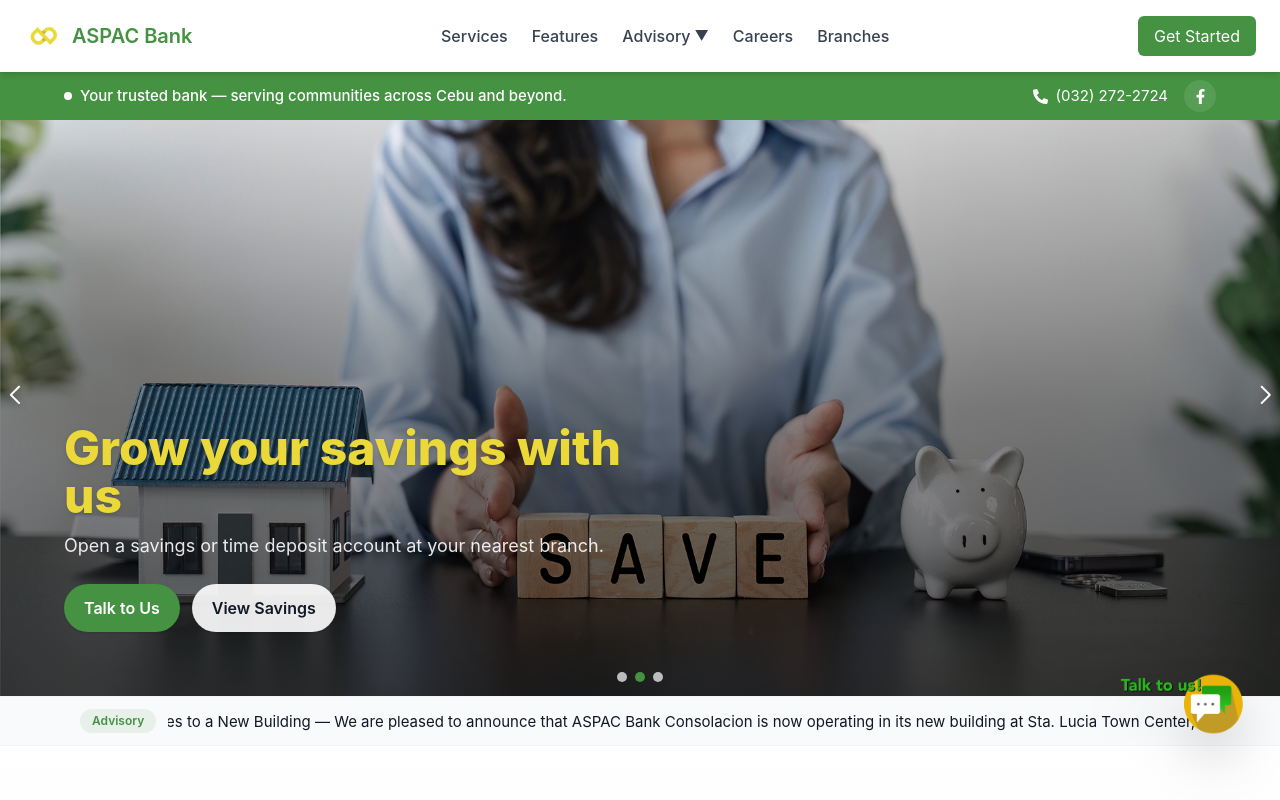
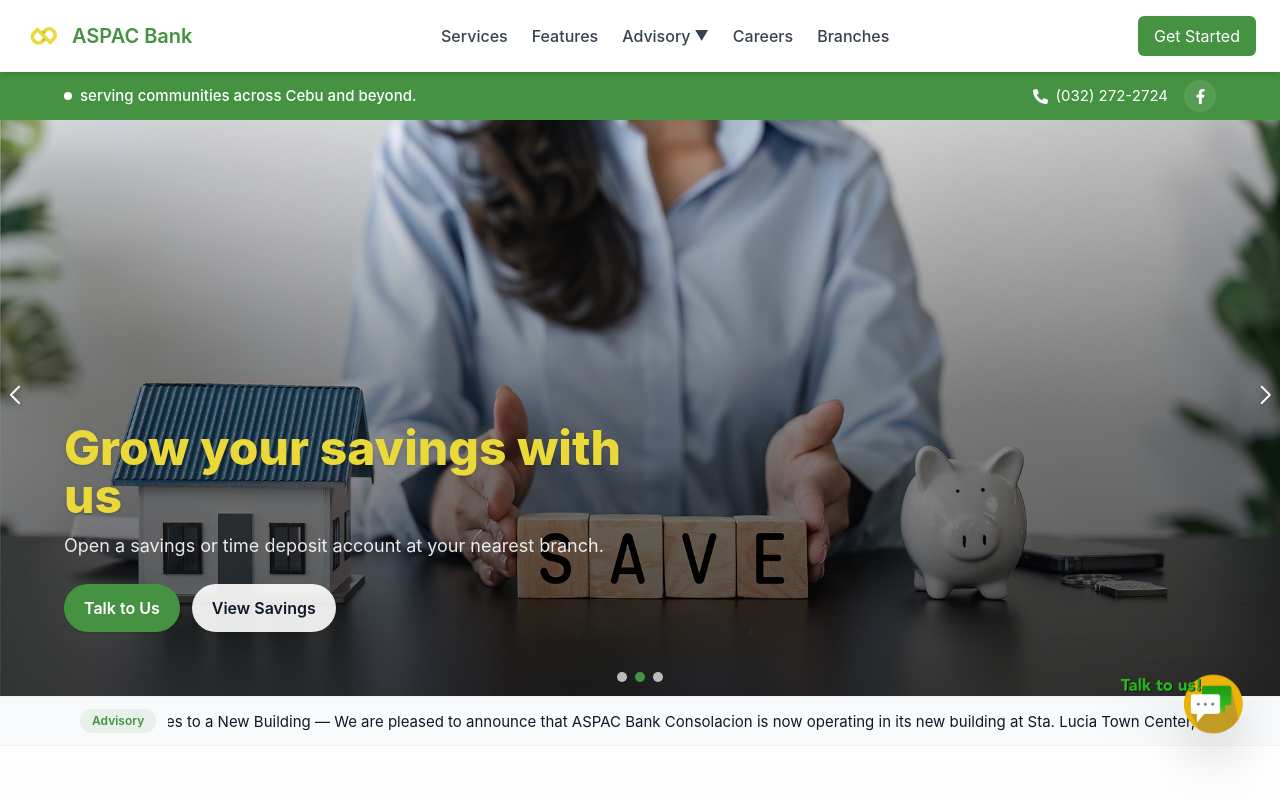
Before and after one commit to Christian-aspacbank/aspacbank, a React (Create React App) app: page / in a window 1280 px wide. Shown: the top 800 px of the page. Built offline with nearby package versions, Linux system fonts and the light colour scheme.

Commit message:
trusted bank deleted
trusted bank deleted

```diff
--- a/src/WelcomePage.tsx
+++ b/src/WelcomePage.tsx
@@ -100,7 +100,7 @@ const WelcomePage: React.FC = () => {
               aria-hidden
             />
             <span className="font-medium">
-              Your trusted bank — serving communities across Cebu and beyond.
+              serving communities across Cebu and beyond.
             </span>
           </p>
           <div className="flex items-center gap-4">
```
